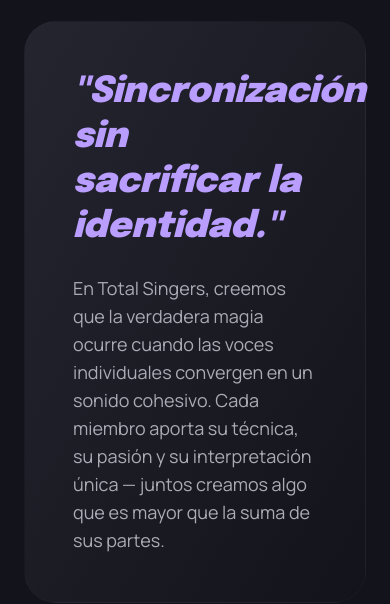
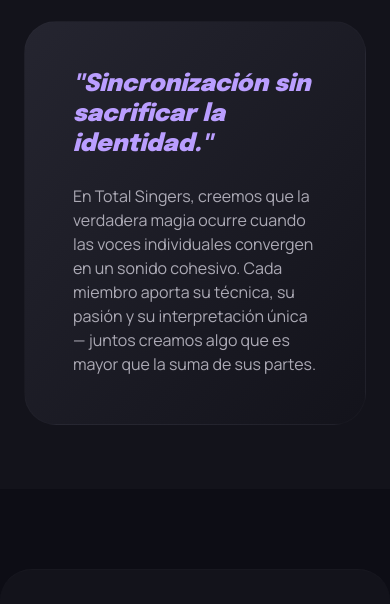
Before and after one commit to JulioMoralesB/total-singers-webpage, a React (Vite) app: page /team in a window 390 px wide. Shown: the part 695-1299 px from the top of the page. Built offline with nearby package versions, Linux system fonts and the light colour scheme; no server answers.

Commit message:
Arreglado el texto de la pagina de equipo

```diff
--- a/src/pages/Team.tsx
+++ b/src/pages/Team.tsx
@@ -52,10 +52,10 @@
           <h2 className="heading-secondary text-on-surface mb-16">Nuestra Filosofía</h2>
           <div className="grid grid-cols-1 md:grid-cols-2 gap-6">
             <div className="md:col-span-2 bg-gradient-to-br from-surface-container-highest to-surface-container-low p-12 rounded-lg border border-outline-variant/10">
-              <h3 className="font-headline text-4xl font-black italic text-primary leading-tight mb-6">
+              <h3 className="font-headline text-2xl md:text-4xl font-black italic text-primary leading-tight mb-6">
                 "Sincronización sin sacrificar la identidad."
               </h3>
-              <p className="text-on-surface-variant text-lg font-body">
+              <p className="text-on-surface-variant text-md md:text-lg font-body">
                 En Total Singers, creemos que la verdadera magia ocurre cuando las voces individuales convergen en un sonido cohesivo. Cada miembro aporta su técnica, su pasión y su interpretación única — juntos creamos algo que es mayor que la suma de sus partes.
               </p>
             </div>
```
